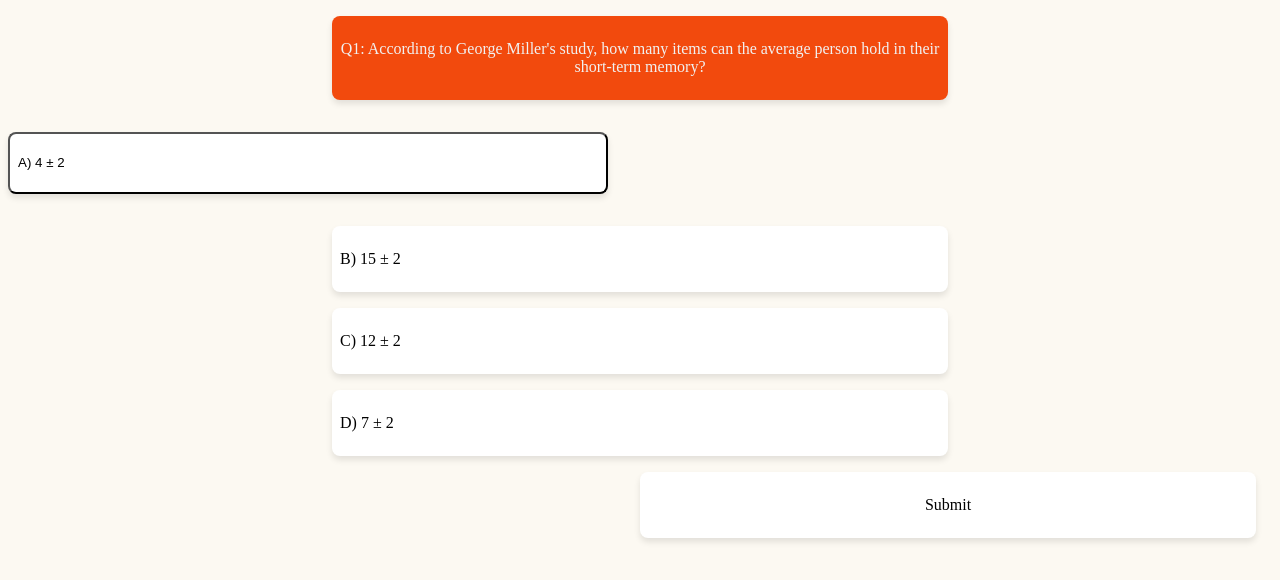
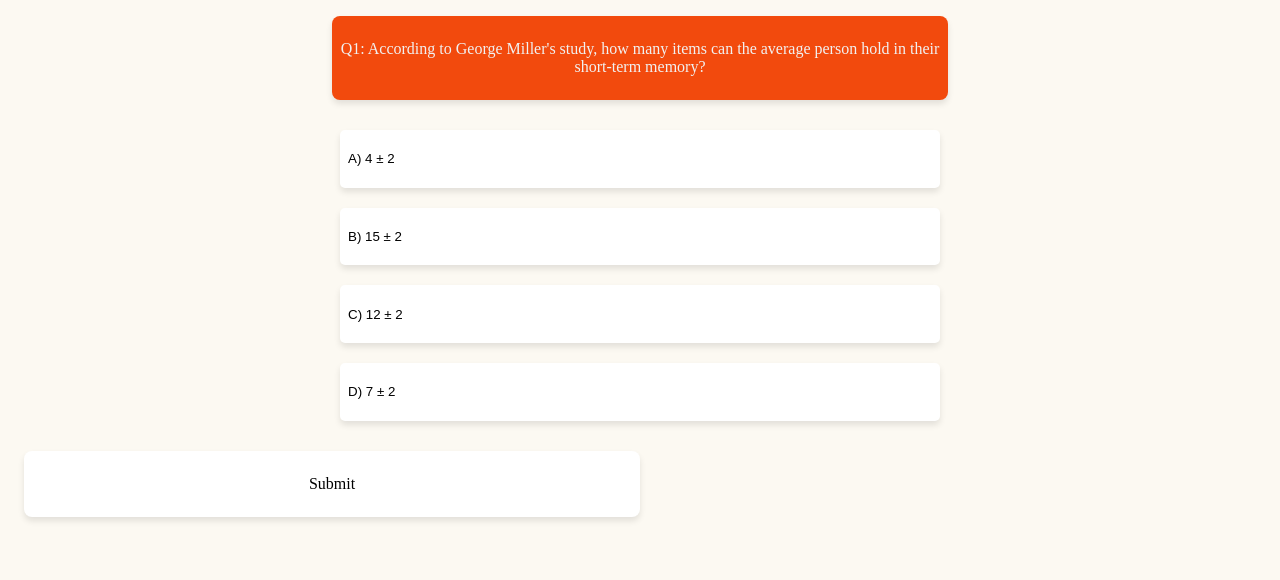
Before and after one commit to Deelz07/HodieQuiz, a plain HTML site: page contents.html in a window 1280 px wide. Drawn offline with Linux system fonts and the light colour scheme.

Commit message:
changed to button

```diff
--- a/contents.html
+++ b/contents.html
@@ -1,35 +1,34 @@
+<!DOCTYPE html>
+<html lang="en">
 <head>
+  <meta charset="UTF-8">
+  <meta name="viewport" content="width=device-width, initial-scale=1.0">
   <link rel="stylesheet" href="style.css">
-    <script src = "logic.js"></script>
+  <script src="logic.js" defer></script>
+  <title>Quiz</title>
 </head>
-
 <body>
-
-    <div class = "question">
-      <p> Q1: According to George Miller's study, how many items can the average person hold in their short-term memory?
-      </p>
+  <div class="question">
+    <p id="question-text">Q1: According to George Miller's study, how many items can the average person hold in their short-term memory?</p>
   </div>
 
-     <button class = "option" onclick = "selectoption(this)">
-       <p>A) 4 ± 2 </p>
+  <div id="options">
+    <button class="option" onclick="selectOption(this)">
+      <p>A) 4 ± 2</p>
     </button>
-
-
-
-    <div class = "option" onclick = "selectoption(this)">
-       <p>B) 15 ± 2 </p>
+    <button class="option" onclick="selectOption(this)">
+      <p>B) 15 ± 2</p>
+    </button>
+    <button class="option" onclick="selectOption(this)">
+      <p>C) 12 ± 2</p>
+    </button>
+    <button class="option" onclick="selectOption(this)">
+      <p id="OptionD">D) 7 ± 2</p>
+    </button>
   </div>
 
-    <div class = "option" onclick = "selectoption(this)">
-       <p>C) 12 ± 2 </p>
+  <div class="transition" onclick="submitAnswer()">
+    <p>Submit</p>
   </div>
-
-    <div class = "option" onclick = "selectoption(this)" >
-       <p id = "Option D">D) 7 ± 2 </p>
-     </div>
-
-    <div class = "transition" >
-      <p> Submit </p>
-    </div>
-
 </body>
+</html>
--- a/logic.js
+++ b/logic.js
@@ -1,12 +1,17 @@
 let selected = false /* why let? */
+let current = null;
 
-function selectoption(option){
- if (!selected)           {option.style.backgroundColor = "#c3e3f6" /* Light blue*/;
- selected = true;
- current = option;}
- else {option.style.backgroundColor = "#c3e3f6";
-     current.style.backgroundColor = "white";
-      current = option}}
+function selectOption(option) {
+    if (!selected) {
+      option.style.backgroundColor = "#c3e3f6"; // Light blue
+      selected = true;
+      current = option;
+    } else {
+      option.style.backgroundColor = "#c3e3f6";
+      current.style.backgroundColor = "white";
+      current = option;
+    }
+  }
 
 // function submitanswer(this) {
 //   if (selected) {
--- a/style.css
+++ b/style.css
@@ -1,47 +1,61 @@
 body {
-  background-color: #FCF9F2
-;}
-/*What's the exact orange used in Hodie?? */
+  background-color: #FCF9F2;
+}
 
 p {
   color: black;
-  text-align: center;}
+  text-align: center;
+}
 
-.question {width: 600px;
+.question {
+  width: 600px;
   margin: 0 auto;
   border-radius: 5px;
   background-color: #F24A0D;
   margin: 1rem auto;
   border-radius: 8px;
   box-shadow: 0 4px 6px rgba(0, 0, 0, 0.1);
-padding: 0.5rem; /* Adds space around the content inside the div */}
+  padding: 0.5rem;
+}
 
+#options {
+  display: flex;
+  flex-direction: column;
+  align-items: center;
+  margin: 20px 0;
+}
 
-.option {width: 600px;
+.option {
+  display: block;
+  width: 100%;
+  max-width: 600px;
   text-align: left;
-    margin: 0 auto;
+  margin: 10px 0;
   border-radius: 5px;
   background-color: white;
-margin: 1rem auto;
-    border-radius: 8px;
   box-shadow: 0 4px 6px rgba(0, 0, 0, 0.1);
-  padding: 0.5rem; /* Adds space around the content inside the div */
+  padding: 0.5rem;
   cursor: pointer;
+  border: none;
 }
 
-.option p {text-align: left;}
+.option p {
+  text-align: left;
+}
 
-.question p {color:#F1F1F1;}
+.question p {
+  color: #F1F1F1;
+}
 
-.transition {width: 600px;
-  text-align: centre;
+.transition {
+  width: 600px;
+  text-align: center;
   margin: 0 auto;
   border-radius: 5px;
   background-color: white;
   margin: 1rem;
-   margin-left: auto;
   border-radius: 8px;
   box-shadow: 0 4px 6px rgba(0, 0, 0, 0.1);
-  padding: 0.5rem; /* Adds space around the content inside the div */
+  padding: 0.5rem;
   cursor: pointer;
 }
```
Lines whose indentation alone changed are shown as unchanged.
